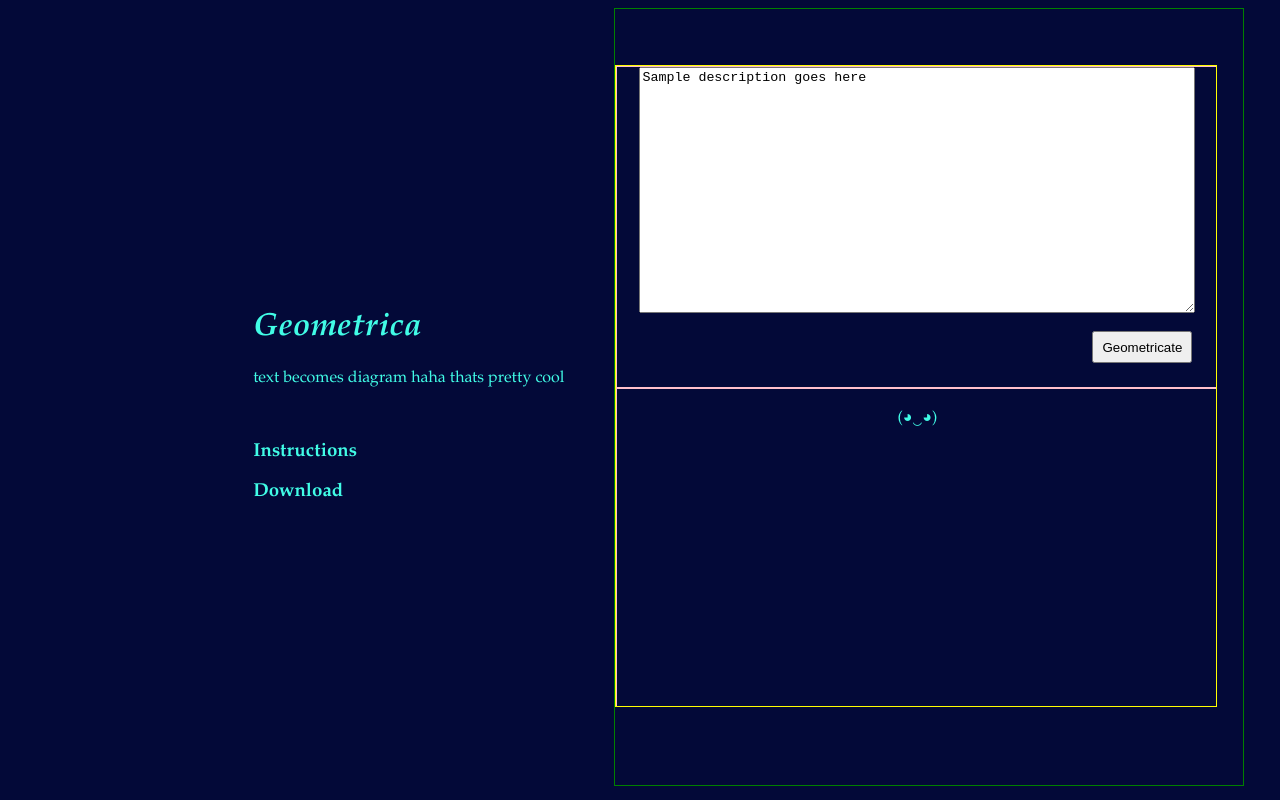
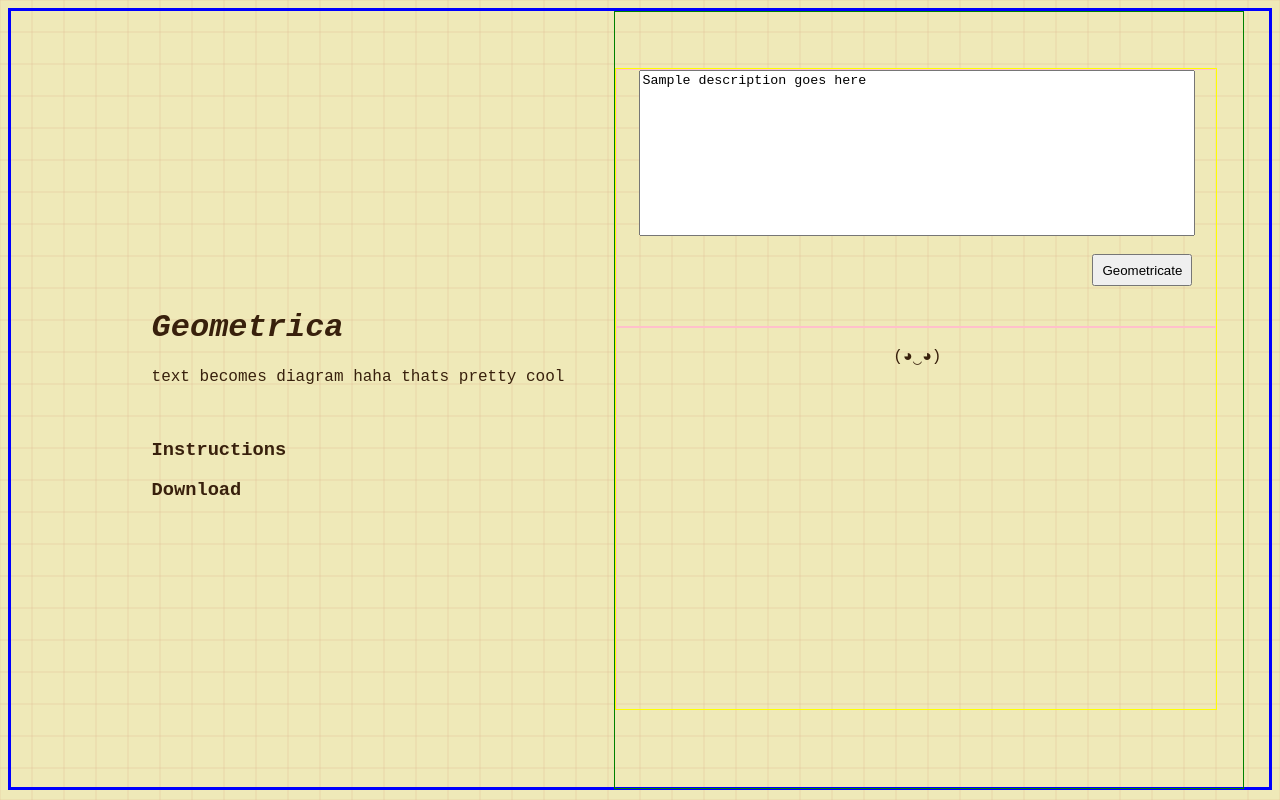
Before and after one commit to kajran/geometry-project, a plain HTML site: page template/index.html in a window 1280 px wide. Drawn offline with Linux system fonts and the light colour scheme.

Commit message:
website looks mad cute now 😍😍😍

```diff
--- a/template/index.html
+++ b/template/index.html
@@ -5,6 +5,7 @@
 		<link rel="stylesheet" href="styles.css"/>
 	</head>
 	<body>
+		<div class="tiledBackground"></div>
 		<div id="omegaparent" class="omegadiv">
 		    <!-- Sidebar -->
 			<div class="sidebardiv">
@@ -18,11 +19,11 @@
 			<div id = "content" class="contentparent">
 				<!-- Interface -->
 				<div id="home" class="contentdiv lesspadded">
-					<div id="test" class="interfacediv">
+					<div id="test" class="interfacediv" style="height: 40%;">
 						<textarea id="user_input" class="textbox" placeholder="Describe a geometry problem"></textarea>
 						<button id="run_button" class="enter-btn" onclick="submitForm()">Geometricate</button>
 					</div>
-					<div id="test" class="interfacediv">
+					<div id="test" class="interfacediv" style="height: 60%;">
 						<p id="output">(◕‿◕)</p>
 					</div>
 				</div>
--- a/template/styles.css
+++ b/template/styles.css
@@ -1,37 +1,41 @@
 @font-face {
-	font-family: Garamond;
+	font-family: Courier New;
 }
 
 
 body {
-	background-color: #030938;
+	background-color: #efe9b8;
+	background-image: url('gridbg.png');
+	background-repeat: repeat;
+	background-size: 32px;
+
 }
 
 p {
-  color: #41fce6;
-  font-family: Garamond;
+  color: #38200c;
+  font-family: Courier New;
 }
 
 a p:hover {
-  color: #55fc92;
+  color: #664939;
 }
 
 
 a:link {
 
   text-decoration: none;
-  color: #41fce6;
+  color: #38200c;
 }
 
 a:visited {
   text-decoration: none;
-  color: #41fce6;
+  color: #38200c;
 }
 /*rgb(0, 0, 0)*/
 
 a:hover {
   text-decoration: none;
-  color: #55fc92;
+  color: #664939;
 }
 
 a:active {
@@ -39,13 +43,13 @@ a:active {
 }
 
 h1 {
-  color: #41fce6;
-  font-family: Garamond;
+  color: #38200c;
+  font-family: Courier New;
 }
 
 h3 {
-  color: #41fce6;
-  font-family: Garamond;
+  color: #38200c;
+  font-family: Courier New;
 }
 
 
@@ -54,25 +58,20 @@ img:hover {
 	cursor: pointer;
 }
 
-#home {
-	background-color: #030938;
-}
-
 #instructions {
-	background-color: #010419;
+	background-color: rgba(212, 183, 144, 0.5);
 }
 
 #download {
-	background-color: #06105e;
+	background-color: rgba(199, 156, 113, 0.5);
 }
 
 
 .omegadiv {
 	height: 97vh;
 	margin: 0 auto;
-
-/*	border-style: solid;
-	border-color: blue; */
+	border-style: solid;
+	border-color: blue;
 }
 
 .sidebardiv {
@@ -102,7 +101,7 @@ img:hover {
 	left: 0%;
 	overflow-y: hidden;
 
-	background-color: #F2C74F;
+	background-color: transparent;
 	border-style: solid;
 	border-color: yellow;
 	border-width: 1px;
@@ -113,24 +112,24 @@ img:hover {
 
 	position: relative;
 	left: 0%;
-	height: 50%;
 	width: 100%;
 	overflow-y: hidden;
 
-	background-color: #030938;
+
 	border-style: solid;
 	border-color: pink;
 	border-width: 1px;
 }
 
 .textbox {
+	resize: none;
     width: 550px;
-    height: 30vh;
+    height: 20vh;
 }
 
 .enter-btn {
     position: absolute;
-    top: 33vh;
+    top: 23vh;
     right: 25px;
     width: 100px;
     height: 4vh;
```
Also changed, not shown: template/gridbg.png (added).
